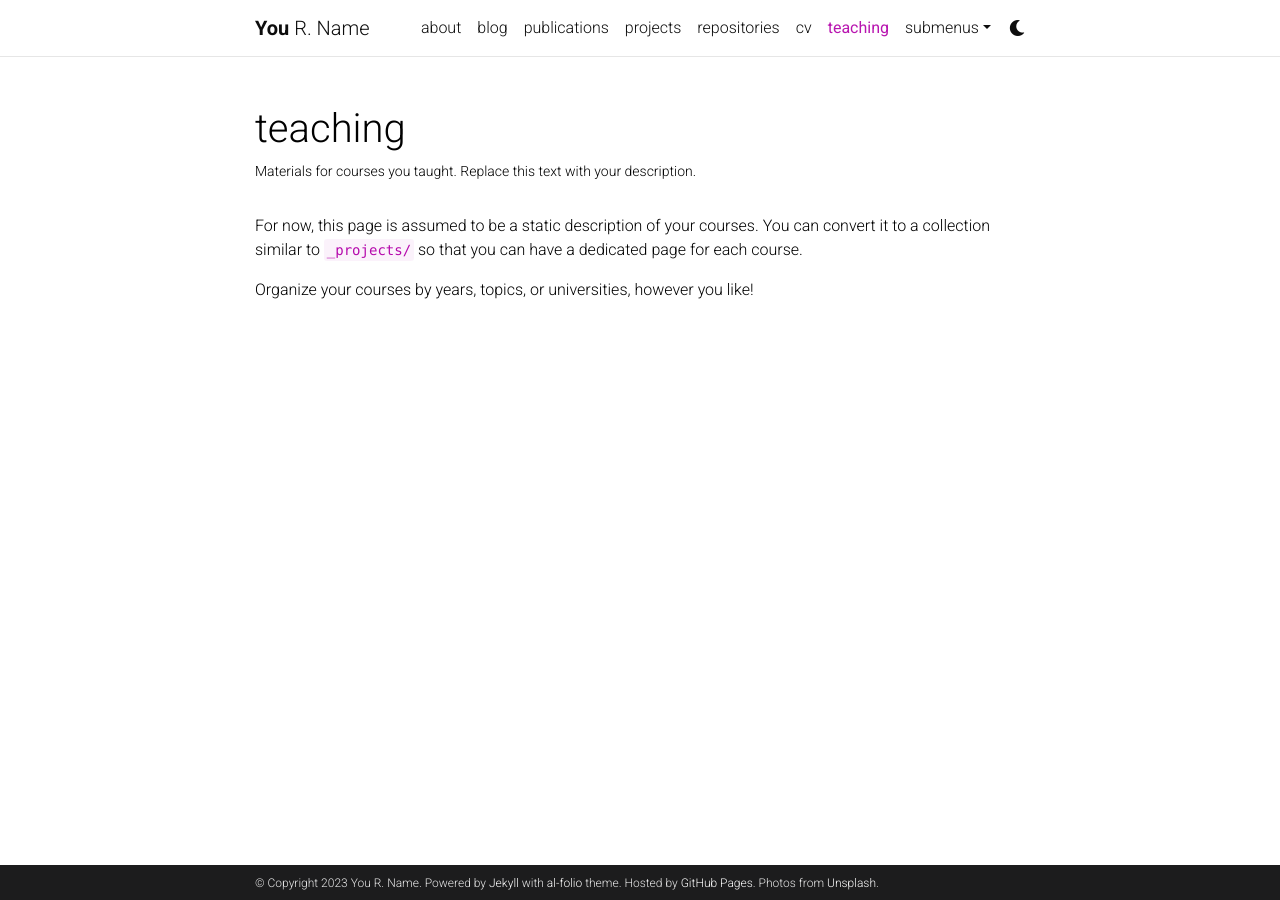
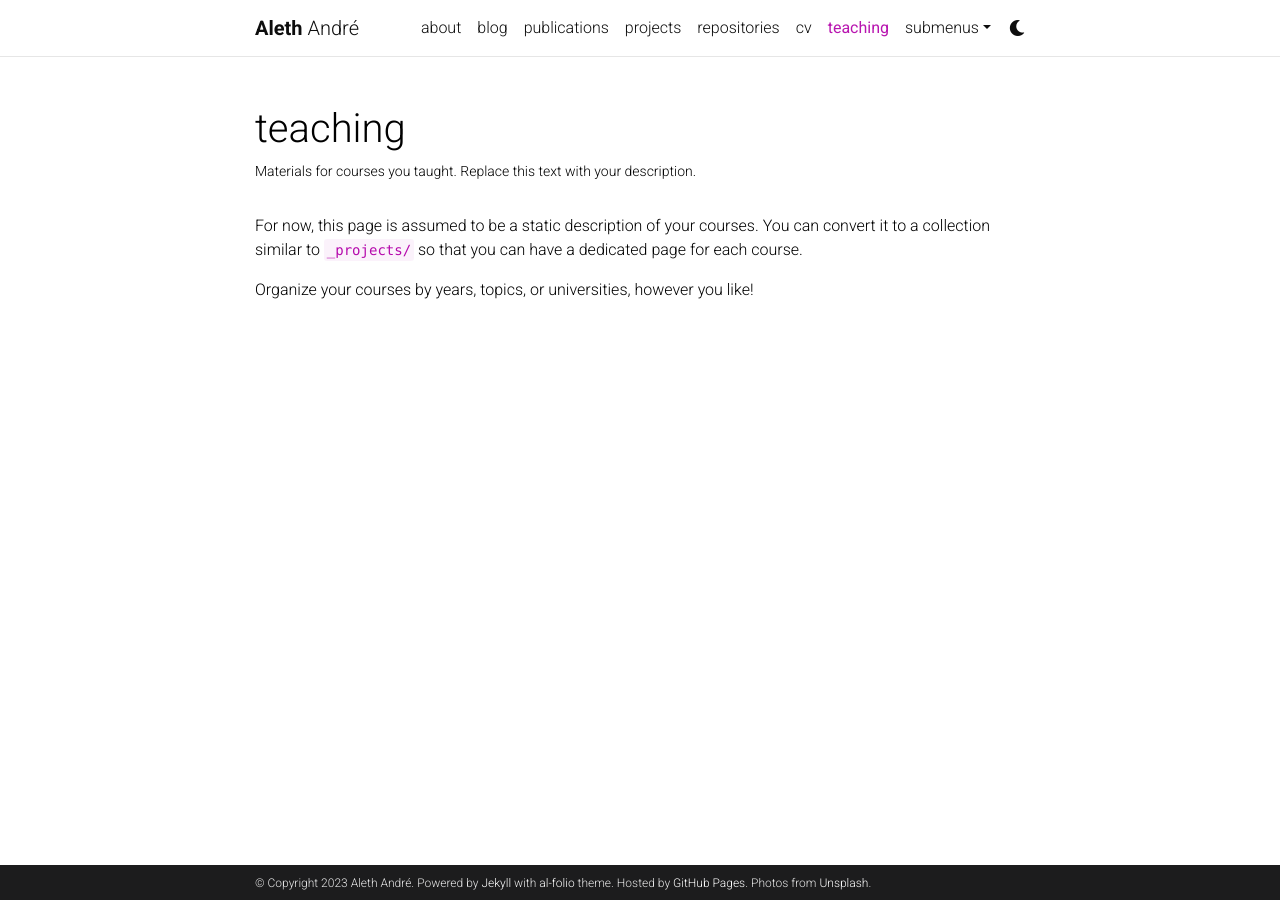
Before and after one commit to mariealeth/github_page, a Jekyll site: the page built from _pages/teaching.md, in a window 1280 px wide. Built offline with Jekyll 4.4.1, drawn with Linux system fonts in a browser that asks for light colours; comment, search, counter and statistics services are not loaded; a style sheet for code colours, icons or effects is not loaded.

Commit message:
update URL

```diff
--- a/_config.yml
+++ b/_config.yml
@@ -3,10 +3,10 @@
 # -----------------------------------------------------------------------------
 
 title: blank # the website title (if blank, full name will be used instead)
-first_name: You
-middle_name: R.
-last_name: Name
-email: you@example.com
+first_name: Aleth
+middle_name:
+last_name: André
+email: marie-aleth.andre@centraliens.net
 description: > # the ">" symbol means to ignore newlines until "footer_text:"
   A simple, whitespace theme for academics. Based on [*folio](https://github.com/bogoli/-folio) design.
 footer_text: >
@@ -18,8 +18,8 @@
 lang: en # the language of your site (for example: en, fr, cn, ru, etc.)
 icon: ⚛️  # the emoji used as the favicon (alternatively, provide image name in /assets/img/)
 
-url: https://aleth_andre.github.io/ # the base hostname & protocol for your site
-baseurl: /mariealeth # the subpath of your site, e.g. /blog/
+url: https://mariealeth.github.io/ # the base hostname & protocol for your site
+baseurl:  # the subpath of your site, e.g. /blog/
 last_updated: false # set to true if you want to display last updated in the footer
 impressum_path:  # set to path to include impressum link in the footer, use the same path as permalink in a page, helps to conform with EU GDPR
 
```
